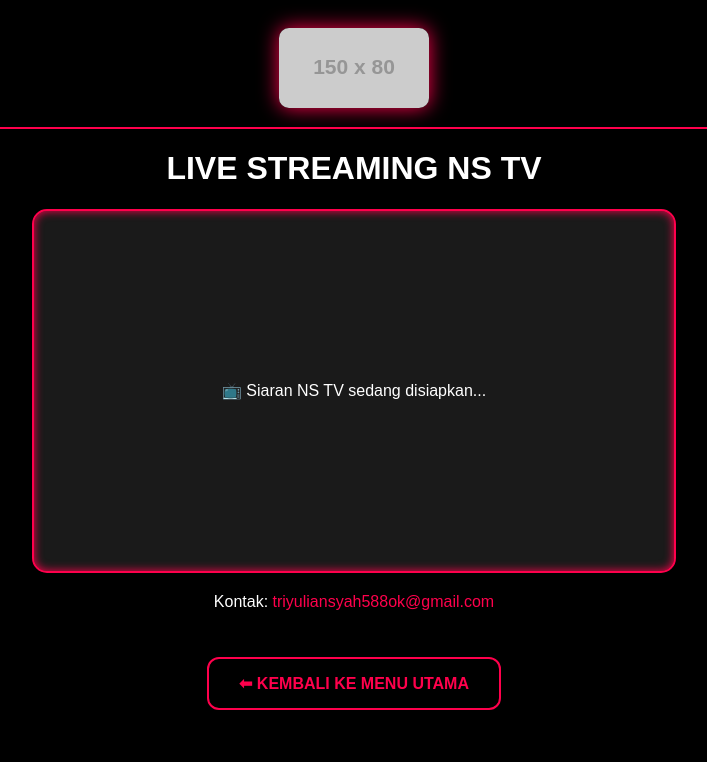
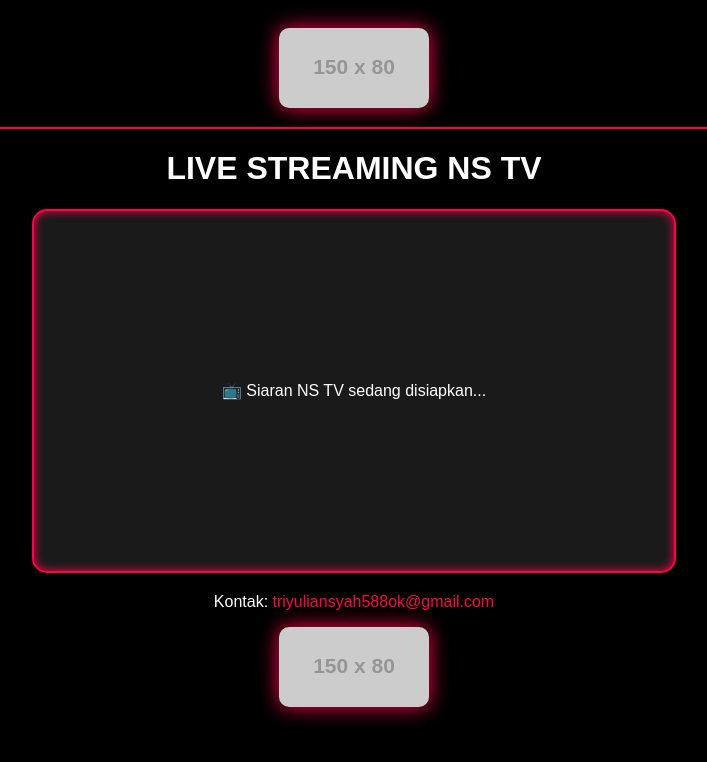
Before and after one commit to triyuliansyah588ok/NSTV, a plain HTML site: page index.html in a window 1280 px wide. Shown: the whole page, without its empty margins (286-993 px from the left). Drawn offline with Linux system fonts and the light colour scheme; placeholder pictures from the web are drawn by us.

Commit message:
Update index.html

```diff
--- a/index.html
+++ b/index.html
@@ -34,6 +34,7 @@
 
     <p>Kontak: <a href="mailto:triyuliansyah588ok@gmail.com" style="color:#ff004c; text-decoration:none;">triyuliansyah588ok@gmail.com</a></p>
 
-    <a href="https://triyuliansyah588ok.github.io/Visionary/" class="back-btn">⬅ KEMBALI KE MENU UTAMA</a>
+    <img src="logo_nstv.png" class="logo-ns" onerror="this.src='https://via.placeholder.com/150x80?text=NS+TV';">
+
 </body>
 </html>
```
